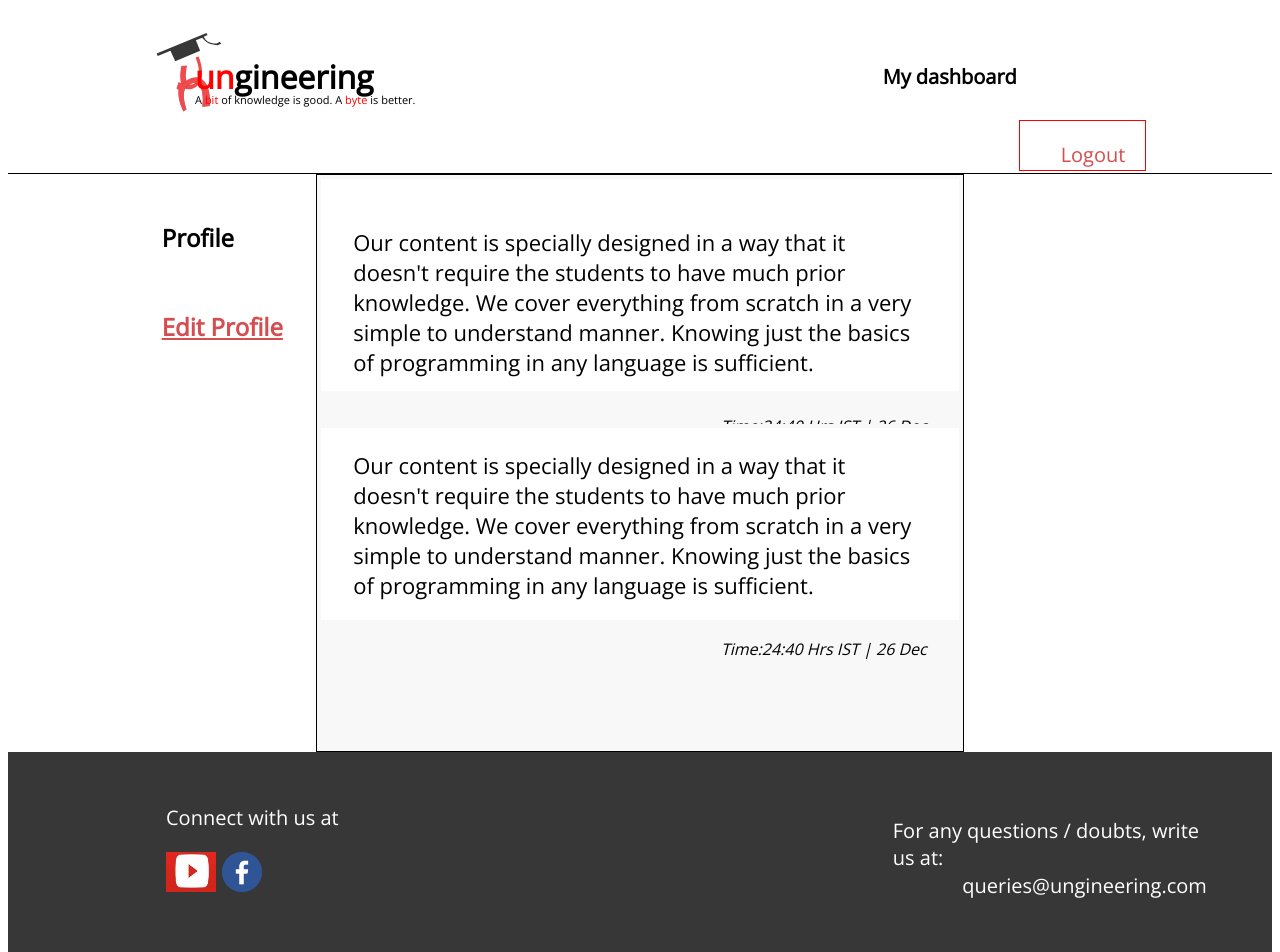
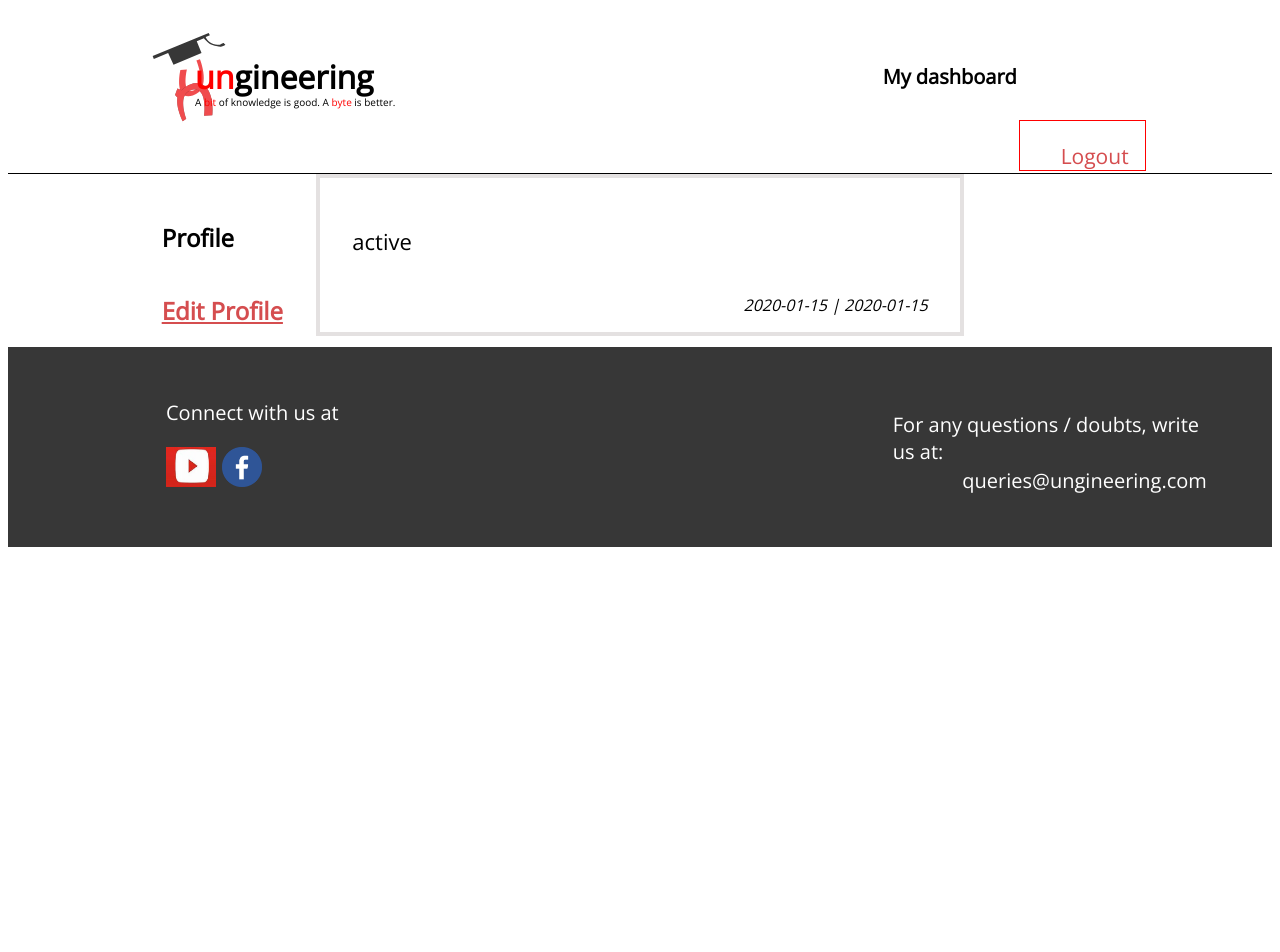
Before and after one commit to shubhangsharmasigs/ungineering_social_media, a PHP site: page /my_profile.php in a window 1280 px wide. After the commit the page ends 547 px from the top, so only its background shows below. Run offline with PHP 8.4, Linux system fonts and the light colour scheme; tables that the repository leaves empty hold one stand-in row (values such as "Sample post").

Commit message:
php done

```diff
--- a/css/my_profile.css
+++ b/css/my_profile.css
@@ -36,7 +36,8 @@ div.a1c{
     border: solid 0px black;
     height: 58%;
     width: 88%;
-    font-size: 11px;
+    font-size: 10px;
+    margin-top: 0.5%;
 }
 
 div.a2{
@@ -58,9 +59,9 @@ div.a22{
     width:25%;
     height:36%;
     color: #d54d4f;
-    font-size: 20px;
+    font-size: 21px;
     margin: 2% 0% 0% 2%;
-    padding: 0% 0% 7% 8%;
+    padding: 0% 0% 8% 8%;
 }
 
 div.line{
@@ -71,19 +72,18 @@ div.line{
     }
 div.b{
     float: left;
-    height: 578px;
     width: 80%;
     margin: 0% 10% 0% 10%;
 }
 div.b1{
     float: left;
     border: solid 0px black;
-    height: 100%;
+
     width: 18%;
 }
 div.b1a{
     float: left;
-    height: 20%;
+
     width: 100%;
     font-family: 'Open Sans', sans-serif;
     padding: 15% 0% 0% 15%;
@@ -91,7 +91,7 @@ div.b1a{
 div.b1b{
     float: left;
     border: solid 0px black;
-    height: 20%;
+
     width: 100%;
     font-family: 'Open Sans', sans-serif;
     padding: 0% 0% 0% 15%;
@@ -99,16 +99,16 @@ div.b1b{
     }
 div.b2{
     float: left;
-    border: solid 1px black;
-    height: 100%;
+    border: solid 0px black;
+
     width: 64%;
     background-color: #f8f8f8;
-}
+    margin-bottom: 0%;
+    }
 div.b2a{
     float: left;
-    border: solid 4px #f8f8f8;
+    border: solid 4px #E4E1E1;
     width: 100%;
-    height: 220px;
     background-color: white;
 }
 div.b2aa{
@@ -125,28 +125,6 @@ div.b2ab{
     width: 90%
     font-size:22px;
     padding: 0% 0% 0% 0%;
-    margin: 0% 5% 0% 5%;
-}
-div.b2b{
-    float: left;
-    border: solid 4px #f8f8f8;
-    height: 200px;
-    width: 100%;
-    margin: 4.5% 0% 0% 0%;
-    background-color: white;
-}
-div.b2ba{
-    float: left;
-    border: solid 0px black;
-    width: 90%;
-    font-size: 22px;
-    margin: 0% 5% 0% 5%;
-}
-div.b2bb{
-    float: right;
-    border: solid 0px black;
-    width: 90%
-    font-size:22px;
     margin: 0% 5% 0% 5%;
 }
 
--- a/my_profile.php
+++ b/my_profile.php
@@ -1,7 +1,24 @@
-<!DOCTYPE html>
+<?php
+    $hostname = "127.0.0.1";
+    $username = "root";
+    $db_password = "123456";
+    $database = "social_media";
+
+    $conn = mysqli_connect($hostname, $username, $db_password, $database);
+    if (!$conn) {
+        die("Connection failed: " . mysqli_connect_error());
+    }
+
+    $sql = "SELECT * FROM statuses WHERE user_id=1 ORDER BY date DESC";
+
+    $result = mysqli_query($conn, $sql);
+    if (!$result) {
+    die("Error: " . $sql . "<br>" . mysqli_error($conn));
+    }
+?>
 <html>
     <head>
-         <link rel="stylesheet" href="css/my_profile.css">
+         <link rel="stylesheet" href="/social_media/css/my_profile.css">
          <link href="https://fonts.googleapis.com/css?family=Open+Sans&display=swap" rel="stylesheet">
         <title>My profile</title>
     </head>
@@ -10,7 +27,7 @@
             <div  class="a1">
                 <div class="a1a">
                     <a href="http://www.ungineering.com/">
-                    <img src="img/logo.svg" height="80" width="100" alt=" "/>
+                    <img src="img/logo.svg" height="90" width="100" alt=" "/>
                     </a>
                 </div>
                 <div class="a1b">
@@ -45,29 +62,30 @@
 
             </div>
             <div  class="b2">
+                    <?php
+                        while ($row=mysqli_fetch_array($result)) {
+                    ?>
                     <div class="b2a">
                         <div class="b2aa">
-
-                        <p>Our content is specially designed in a way that it doesn't require the students to have much prior knowledge. We cover everything from scratch in a very simple to understand manner. Knowing just the basics of
-                        programming in any language is sufficient.
+                            <p>
+                                <?php
+                                    echo $row['status'];
+                                ?>
                             </p>
                         </div>
                         <div class="b2ab">
-                        <p><i>Time:24:40 Hrs IST | 26 Dec </i></p>
-                    </div>
-                  </div>
-                 <div class="b2b">
-                    <div class="b2ba">
-                        <p>Our content is specially designed in a way that it doesn't require the students to have much prior knowledge. We cover everything from scratch in a very simple to understand manner. Knowing just the basics of
-                        programming in any language is sufficient.</p>
-                    </div>
-                    <div class="b2bb">
-                        <p><i>Time:24:40 Hrs IST | 26 Dec </i></p>
-                    </div>
+                            <p><i>
+                                <?php
+                                   echo $row['date'] . " | " . $row['time'];
+                                ?>
+                            </i></p>
                         </div>
                     </div>
 
-
+                        <?php
+                           }
+                        ?>
+            </div>
         </div>
         <div class="c">
             <div  class="c1">
@@ -94,3 +112,6 @@
         </div>
     </body>
 </html>
+<?php
+    mysqli_close($conn);
+?>
```
Lines whose indentation alone changed are shown as unchanged.
